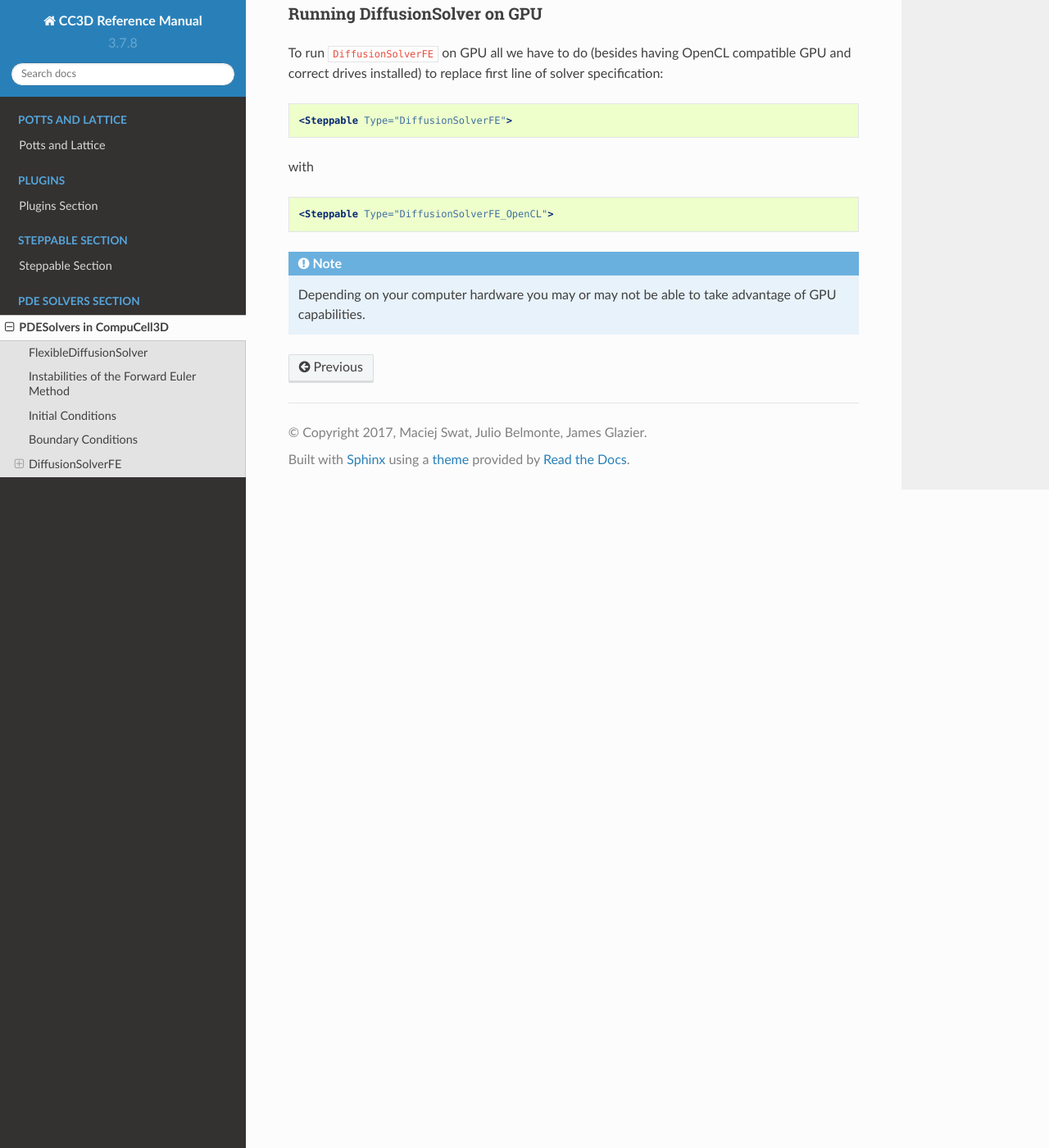
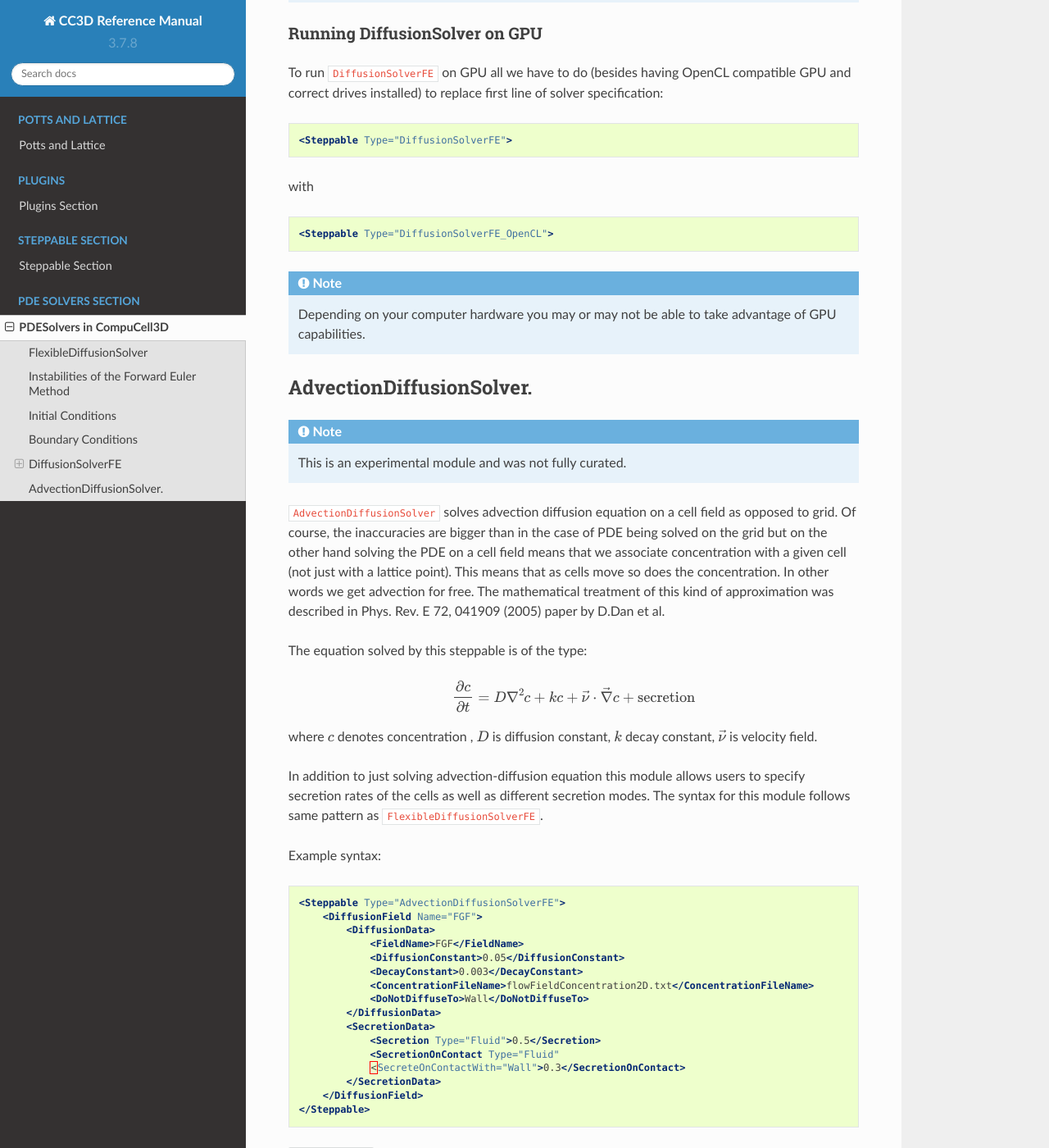
Before and after one commit to CompuCell3D/CompuCell3DReferenceManual, a Sphinx documentation site: the page built from docs/pde_solvers_section.rst, in a window 1280 px wide and 1400 px high, scrolled down 10256 px. Shown: the whole window at 82% size. Built offline with Sphinx 7.4.7 and the Read the Docs theme 2.0.0, drawn with Linux system fonts in a browser that asks for light colours; some of the changed text lies outside the part shown.

Commit message:
added new section

```diff
--- /dev/null
+++ b/docs/advection_diffusion_solver.rst
@@ -0,0 +1,53 @@
+AdvectionDiffusionSolver.
+-------------------------
+
+.. note::
+
+    This is an experimental module and was not fully curated.
+
+``AdvectionDiffusionSolver`` solves advection diffusion equation on a cell field as
+opposed to grid. Of course, the inaccuracies are bigger than in the case
+of PDE being solved on the grid but on the other hand solving the PDE on
+a cell field means that we associate concentration with a given cell (not
+just with a lattice point). This means that as cells move so does the
+concentration. In other words we get advection for free. The
+mathematical treatment of this kind of approximation was described in
+Phys. Rev. E 72, 041909 (2005) paper by D.Dan et al.
+
+The equation solved by this steppable is of the type:
+
+.. math::
+    :nowrap:
+
+    \begin{eqnarray}
+       \frac{\partial c}{\partial t} = D \nabla^2c+kc+\vec{\nu} \cdot \vec{\nabla} c + \text{secretion}
+    \end{eqnarray}
+
+where :math:`c` denotes concentration , :math:`D` is diffusion constant, :math:`k` decay constant, :math:`\vec{\nu}` is
+velocity field.
+
+In addition to just solving advection-diffusion equation this module
+allows users to specify secretion rates of the cells as well as
+different secretion modes. The syntax for this module follows same
+pattern as ``FlexibleDiffusionSolverFE``.
+
+Example syntax:
+
+.. code-block:: xml
+
+    <Steppable Type="AdvectionDiffusionSolverFE">
+        <DiffusionField Name="FGF">
+            <DiffusionData>
+                <FieldName>FGF</FieldName>
+                <DiffusionConstant>0.05</DiffusionConstant>
+                <DecayConstant>0.003</DecayConstant>
+                <ConcentrationFileName>flowFieldConcentration2D.txt</ConcentrationFileName>
+                <DoNotDiffuseTo>Wall</DoNotDiffuseTo>
+            </DiffusionData>
+            <SecretionData>
+                <Secretion Type="Fluid">0.5</Secretion>
+                <SecretionOnContact Type="Fluid"
+                <SecreteOnContactWith="Wall">0.3</SecretionOnContact>
+            </SecretionData>
+        </DiffusionField>
+    </Steppable>
--- a/docs/pde_solvers_section.rst
+++ b/docs/pde_solvers_section.rst
@@ -18,7 +18,9 @@ structure of CC3DML PDE solver code follows similar pattern .
 * :doc:`flexible_diffusion_solver`
 * :doc:`diffusion_solver_settings`
 * :doc:`diffusion_solver`
+* :doc:`advection_diffusion_solver`
 
 .. include:: flexible_diffusion_solver.rst
 .. include:: diffusion_solver_settings.rst
 .. include:: diffusion_solver.rst
+.. include:: advection_diffusion_solver.rst
```
